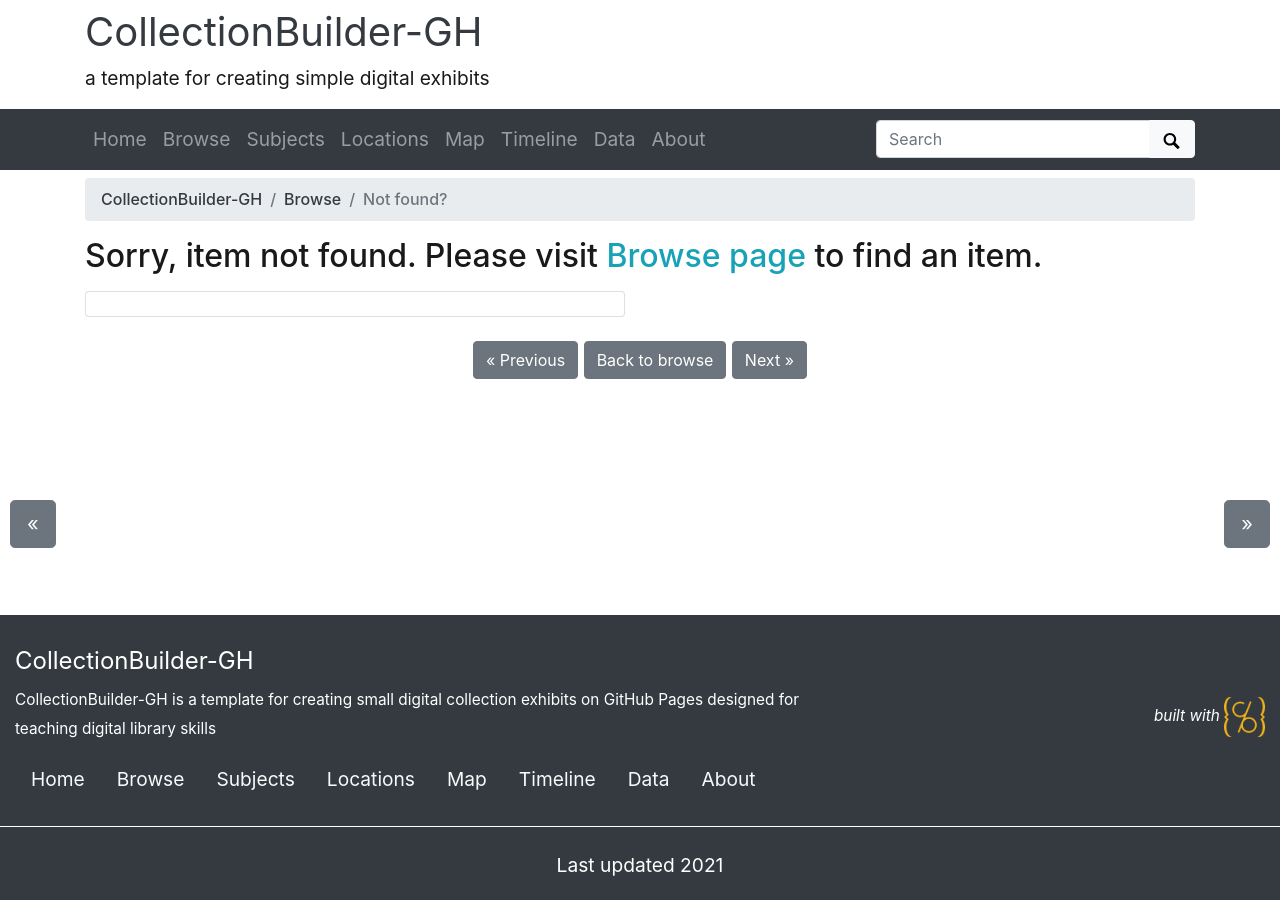
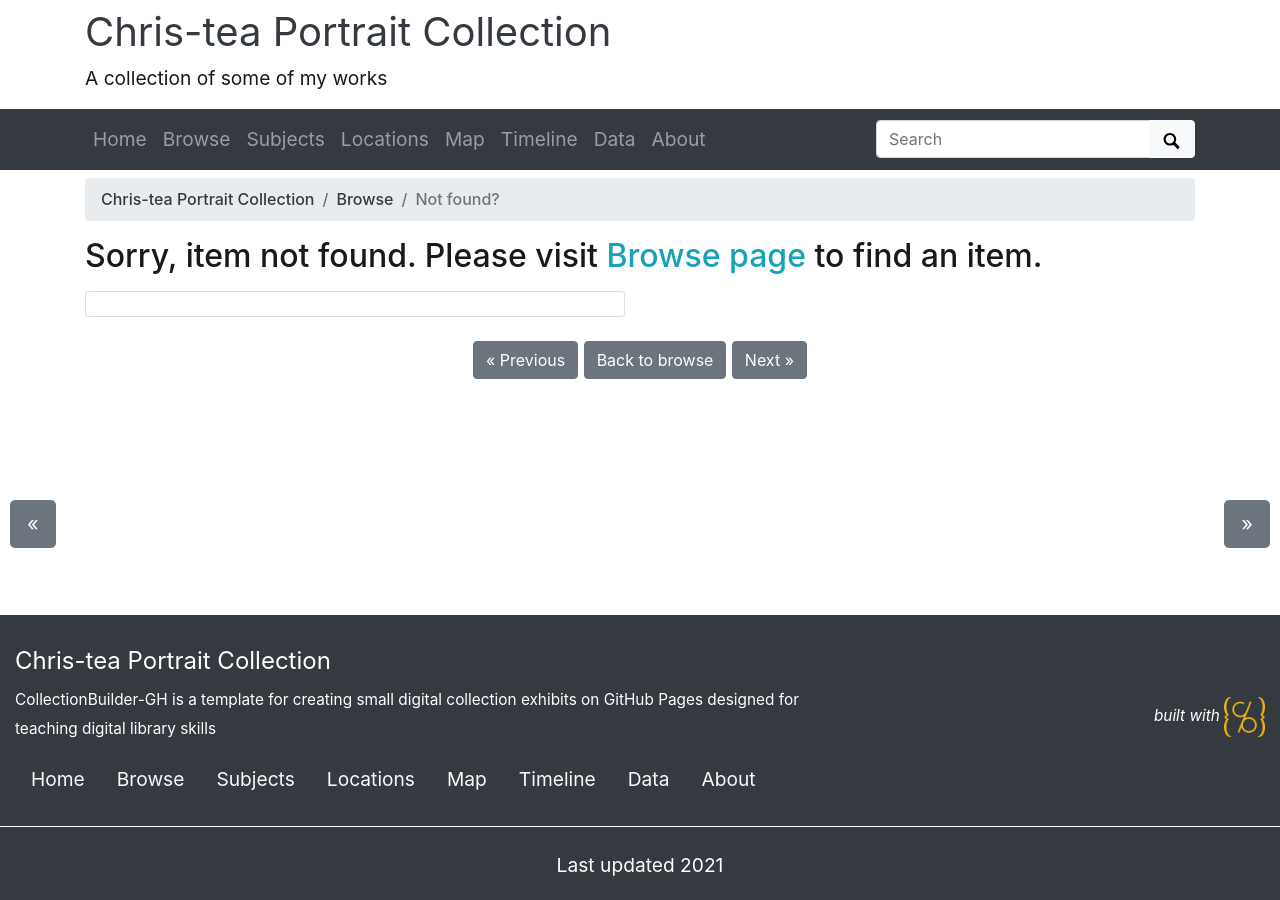
Before and after one commit to Chris-tea1/Series-of-Portraits, a Jekyll site: the page built from pages/item.md, in a window 1280 px wide. Built offline with Jekyll 4.4.1, drawn with Linux system fonts in a browser that asks for light colours.

Commit message:
Update _config.yml

```diff
--- a/_config.yml
+++ b/_config.yml
@@ -9,32 +9,31 @@
 #
 # url is site domain, full URL to the production location of your collection
 # on GitHub Pages follows the pattern username.github.io
-#url: https://collectionbuilder.github.io
+url: chris-tea1.github.io
 # baseurl is path to location on the domain if necessary e.g. /digital/hjccc
 # on GitHub Pages it is your github repository's name prefixed with a /
-#baseurl: /collectionbuilder-gh
+baseurl: /chris-teaPortraitCollection
 # location of code, the full url to your github repository
-source-code: https://github.com/CollectionBuilder/collectionbuilder-gh
-
+source-code: https://github.com/chris-tea1.github.io/chris-teaPortraitCollection
 ##########
 # SITE SETTINGS
 #
 # title of site appears in banner
-title: CollectionBuilder-GH
+title: Chris-tea Portrait Collection
 # tagline, a short phrase that will appear throughout the site in the top banner
-tagline: a template for creating simple digital exhibits
+tagline: A collection of some of my works
 # description appears in meta tags and other locations
 # this description might appear in search result lists, keep around 160 characters max
 description: "CollectionBuilder-GH is a template for creating small digital collection exhibits on GitHub Pages designed for teaching digital library skills"
 # creator of the digital collection, to appear in meta tags; we typically use our GitHub usernames but feel free to just use your name
-author: CollectionBuilder
+author: Christea
 
 ##########
 # COLLECTION SETTINGS
 #
 # Set the metadata for your collection (the name of the csv file in your _data directory that describes the objects in your collection)
 # Use the filename of your CSV **without** the ".csv" extension! E.g. _data/demo-metadata.csv --> "demo-metadata"
-metadata: demo-metadata
+metadata: metadata-cmitchell
 
 ##########
 # GOOGLE SERVICES [optional!]
```
